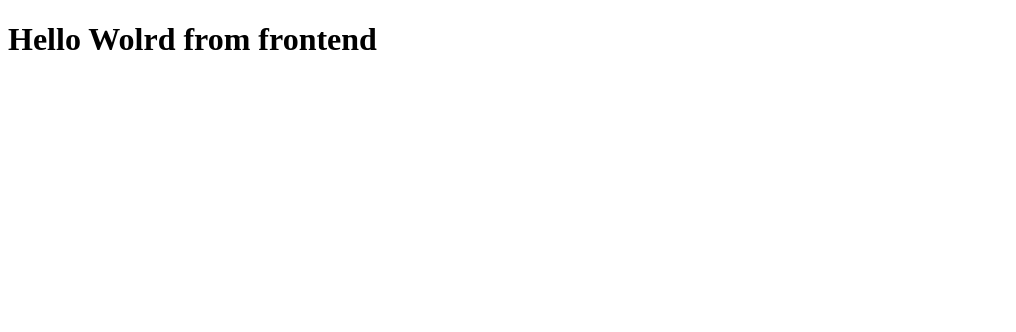
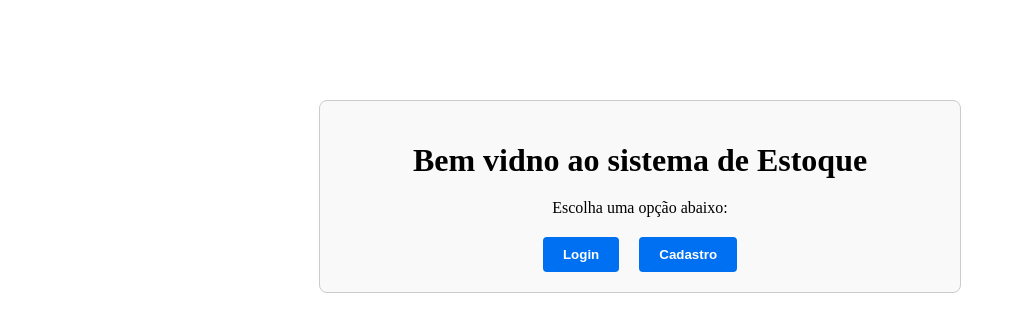
Before and after one commit to jpcc99/projeto-eng-software, a Next.js app in the folder estoque_ai/: page / in a window 1280 px wide. Shown: the top 332 px of the page, without its empty margins (0-1016 px from the left). Built offline with nearby package versions, Linux system fonts and the light colour scheme.

Commit message:
crud ficticio no front

```diff
--- /dev/null
+++ b/estoque_ai/src/app/home.module.css
@@ -0,0 +1,35 @@
+.container {
+  max-width: 600px;
+  margin: 100px auto;
+  padding: 20px;
+  text-align: center;
+  background-color: #f9f9f9;
+  border-radius: 8px;
+  border: 1px solid #ccc;
+}
+
+.title {
+  margin-bottom: 20px;
+}
+
+.buttons {
+  display: flex;
+  justify-content: center;
+  gap: 20px;
+  margin-top: 20px;
+}
+
+.button {
+  padding: 10px 20px;
+  background-color: #0070f3;
+  color: white;
+  border: none;
+  border-radius: 4px;
+  cursor: pointer;
+  font-weight: bold;
+  transition: background-color 0.3s ease;
+}
+
+.button:hover {
+  background-color: #005bb5;
+}
--- a/estoque_ai/src/app/login/page.js
+++ b/estoque_ai/src/app/login/page.js
@@ -41,7 +41,8 @@ export default function LoginPage() {
                 <input
                     type="email"
                     name="email"
-                    placeholder={formData.email}
+                    placeholder="E-mail"
+                    value={formData.email}
                     onChange={handleChange}
                     required
                     className={styles.input}
--- a/estoque_ai/src/app/materiais/materiais.module.css
+++ b/estoque_ai/src/app/materiais/materiais.module.css
@@ -0,0 +1,40 @@
+.container {
+  max-width: 800px;
+  margin: 50px auto;
+  padding: 20px;
+  border: 1px solid #ddd;
+  border-radius: 8px;
+  background-color: #f9f9f9;
+}
+
+.title {
+  text-align: center;
+  margin-bottom: 20px;
+}
+
+.table {
+  width: 100%;
+  border-collapse: collapse;
+}
+
+.table th,
+.table td {
+  border: 1px solid #ccc;
+  padding: 10px;
+  text-align: left;
+}
+
+.table th {
+  background-color: #0070f3;
+  color: white;
+}
+
+.button {
+  margin-top: 20px;
+  padding: 10px 20px;
+  background-color: #0070f3;
+  color: white;
+  border: none;
+  border-radius: 4px;
+  cursor: pointer;
+}
--- a/estoque_ai/src/app/page.js
+++ b/estoque_ai/src/app/page.js
@@ -1,8 +1,31 @@
-export default function Home() {
+"use client";
 
-  return (
-    <div>
-      <h1>Hello Wolrd from frontend</h1>
+import { useRouter } from "next/navigation";
+import styles from "./home.module.css";
+
+export default function Home(){
+  const router = useRouter();
+
+  const goToLogin = () => {
+    router.push("/login")
+  };
+
+  const goToCadastro = () => {
+    router.push("/cadastro")
+  };
+
+  return(
+    <div className={styles.container}>
+      <h1 className={styles.title}>Bem vidno ao sistema de Estoque</h1>
+      <p>Escolha uma opção abaixo:</p>
+      <div className={styles.buttons}>
+        <button onClick={goToLogin} className={styles.button}>
+          Login
+        </button>
+        <button onClick={goToCadastro} className={styles.button}>
+          Cadastro
+        </button>
+      </div>
     </div>
-  );
+  )
 }
--- a/estoque_ai/src/app/usuario/page.js
+++ b/estoque_ai/src/app/usuario/page.js
@@ -8,7 +8,7 @@ export default function UsuarioPage(){
     const router = useRouter();
 
     const handleGoToMateriais = () => {
-        router.push("/materias")
+        router.push("/materiais")
     };
 
     return (
```
Also changed, not shown: estoque_ai/src/app/materiais/page.js (+205 -0 lines), estoque_ai/src/app/cadastro/home.module.css (added).
